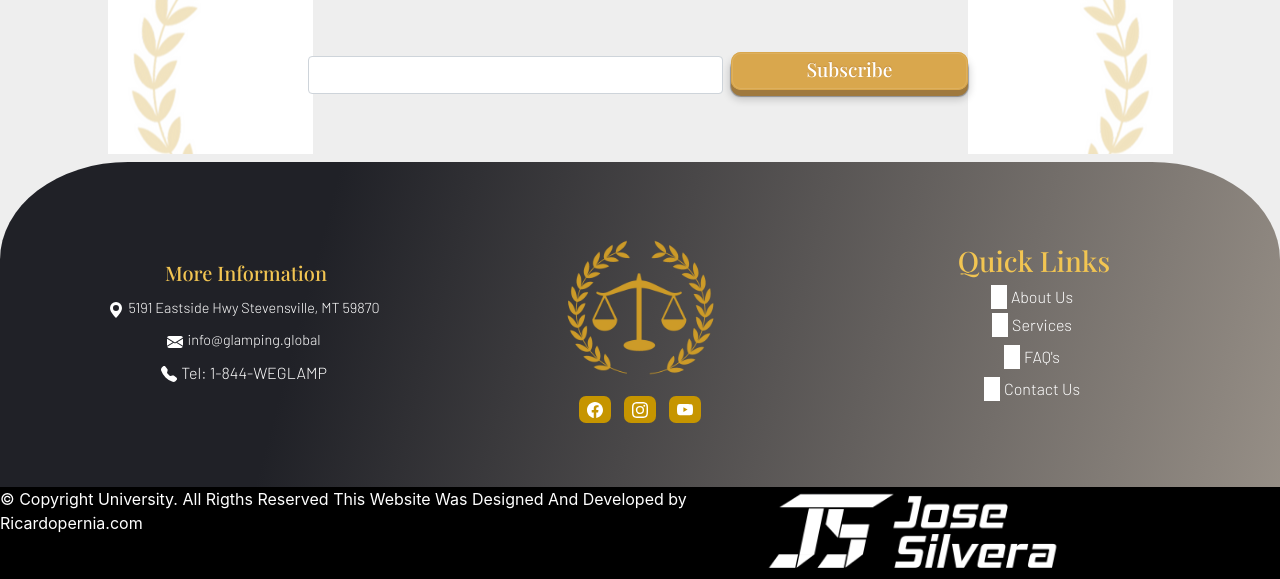
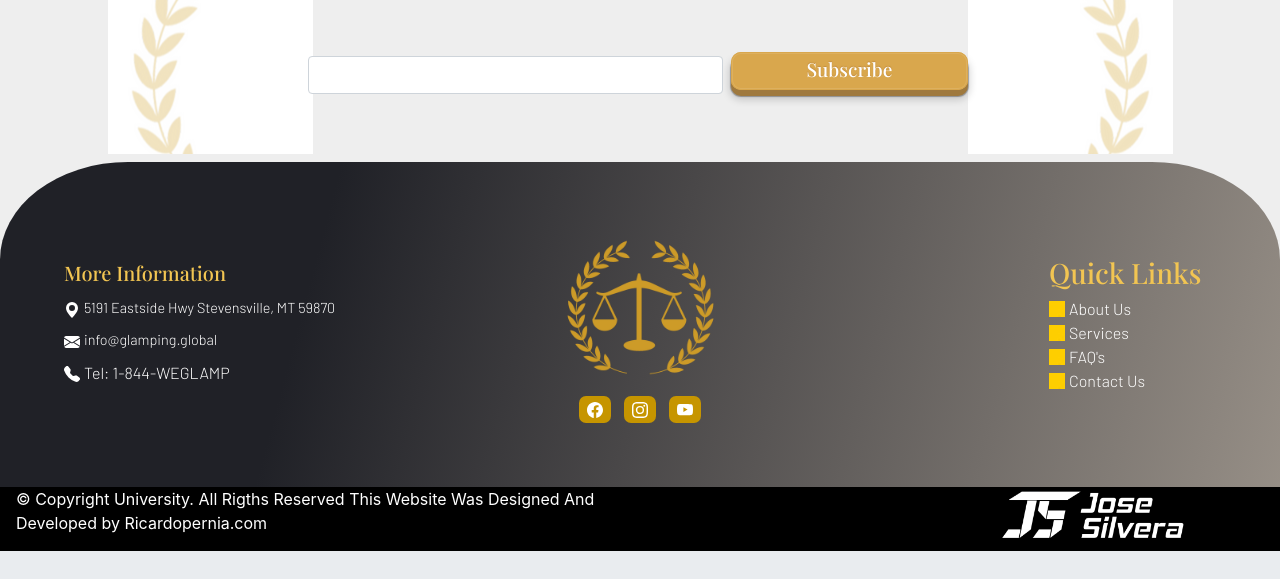
Before and after one commit to ricardoper96/Bootcamp1-Bootstrap, a web app: file index.html in a window 1280 px wide. Shown: the part 3240-3819 px from the top of the page. After the commit the page ends 3791 px from the top, so only its background shows below. Run offline with its HTML, style and script files only (its server is not run), Linux system fonts and the light colour scheme; some libraries are stand-ins or nearby versions.

Commit message:
resolucion del footer

```diff
--- a/index.html
+++ b/index.html
@@ -333,13 +333,13 @@
 
 <div class="container-fluid contain-footer" id="contact">
     <div class="row">
-        <div class="col-md-4 d-flex flex-column justify-content-center align-items-center ">
+        <div class="col-md-4 d-flex flex-column justify-content-center  ">
             <h5 class="title-footer font">More Information</h5>
             <div class="app-link-footer my-1">
                 <a href="https://www.google.com/maps/">
                     <img class="item" src="./assets/geo-alt-fill.svg">
                 </a>
-                <span class="text-white  ml-1 mr-1 font-dos">5191 Eastside Hwy Stevensville, MT 59870</span>
+                <span class="text-white ml-1 mr-1 font-dos">5191 Eastside Hwy Stevensville, MT 59870</span>
             </div>
             <div class="app-link-footer my-1">
                 <a href="https://www.gmail.com/">
@@ -396,31 +396,42 @@
 
 
         </div>
-        <div class="col-md-4 d-flex flex-column justify-content-center align-items-center">
+        <div class="col-md-2">
+        </div>
+        <div class="col-md-2 d-flex flex-column justify-content-center  ">
             <h3 class="title-footer font">Quick Links</h3>
-            <div class="app-link-footer">
+            <div class="app-link-footer ">
+                 <div class="icon-footer">
+                     <img class="" src="./assets/icono.cuadrado.jpg">
 
-                    <img class="item-footer" src="./assets/WhatsApp%20Image%202022-08-25%20at%205.48.15%20PM.jpeg">
-                </a>
-                <a class="text-white ml-1 mr-1 font-dos" href="#about_us">About Us</a>
+                     <a class="text-white ml-1 mr-1 font-dos" href="#about_us">About Us</a>
+                 </div>
+
             </div>
-            <div class="app-link-footer my-1">
+            <div class="app-link-footer  ">
+                <div class="icon-footer">
+                    <img class="" src="./assets/icono.cuadrado.jpg">
 
-                    <img class="item-footer" src="./assets/WhatsApp%20Image%202022-08-25%20at%205.48.15%20PM.jpeg">
-                </a>
-                <a class="text-white ml-1 mr-1 font-dos" href="#services">Services</a>
+                    <a class="text-white ml-1 mr-1 font-dos" href="#services">Services</a>
+                </div>
+
             </div>
-            <div class="app-link-footer my-1">
+            <div class="app-link-footer  ">
+                      <div class="icon-footer">
+                          <img class="" src="./assets/icono.cuadrado.jpg">
 
-                    <img class="item-footer" src="./assets/WhatsApp%20Image%202022-08-25%20at%205.48.15%20PM.jpeg">
-                </a>
-                <a class="text-white ml-1 mr-1 font-dos" href="#faqs">FAQ's</a>
+                          <a class="text-white ml-1 mr-1 font-dos" href="#faqs">FAQ's</a>
+                      </div>
+
             </div>
-            <div class="app-link-footer my-1">
+            <div class="app-link-footer  ">
+                <div class="icon-footer">
 
-                    <img class="item-footer" src="./assets/WhatsApp%20Image%202022-08-25%20at%205.48.15%20PM.jpeg">
-                </a>
-                <a class="text-white ml-1 mr-1 font-dos" href="#contact">Contact Us</a>
+                    <img class="" src="./assets/icono.cuadrado.jpg">
+
+                    <a class="text-white ml-1 mr-1 font-dos" href="#contact">Contact Us</a>
+                </div>
+
             </div>
         </div>
     </div>
@@ -428,10 +439,11 @@
 <div class="container-fluid contain-footer-last">
     <div class="row">
         <div class="row">
-            <div class="col-md-7">
+            <div class="col-md-6 ml-3">
                 <p class="text-white"> © Copyright University. All Rigths Reserved This Website Was Designed And Developed by Ricardopernia.com</p>
             </div>
-            <div class="col-md-3">
+            <div class="col-md-3"></div>
+            <div class="col-md-2">
                 <a href="https://silveraenterprises.com/"> <img class="img-fluid" src="./assets/logo%20Silvera%20Enterprises.png"></a>
 
 
--- a/styles/styles.css
+++ b/styles/styles.css
@@ -111,7 +111,7 @@ body{
     position: absolute;
     width: 27.75rem;
     height: 21.125rem;
-    left: 50%;
+    left: 42%;
     border: 2px solid #c76102;
     border-radius: 10px;
     padding-top: 18rem;
@@ -258,6 +258,7 @@ body{
     background-color: #c69500;
     font-size: 1.8rem;
     padding-top: 0rem;
+    right: 30%;
 
 }
 .input-subscribe{
@@ -292,7 +293,7 @@ body{
     padding: 4rem;
 }
 .item-footer{
-    color: white;
+    color: #c5ae01;
     transition: filter linear 100ms;
     filter:  brightness(0) invert(1);
 }
@@ -323,6 +324,7 @@ body{
     position: center;
     margin-bottom: 2rem;
 }
+
 
 /*
 <svg width=”400″ height=”110″ class="rectangle">
@@ -634,10 +636,12 @@ body{
     margin-top: 0.5rem;
     padding: 4rem;
 }
-.item-footer{
-    color: white;
-    transition: filter linear 100ms;
-    filter:  brightness(0) invert(1);
+.icon-footer {
+    border-radius: 1rem;
+    display: flex;
+    justify-content: space-evenly;
+    flex-direction: row;
+    align-items: center;
 }
 .title-footer{
     color: rgb(242,197,82);
```
Also changed, not shown: assets/icono.cuadrado.jpg (added).
